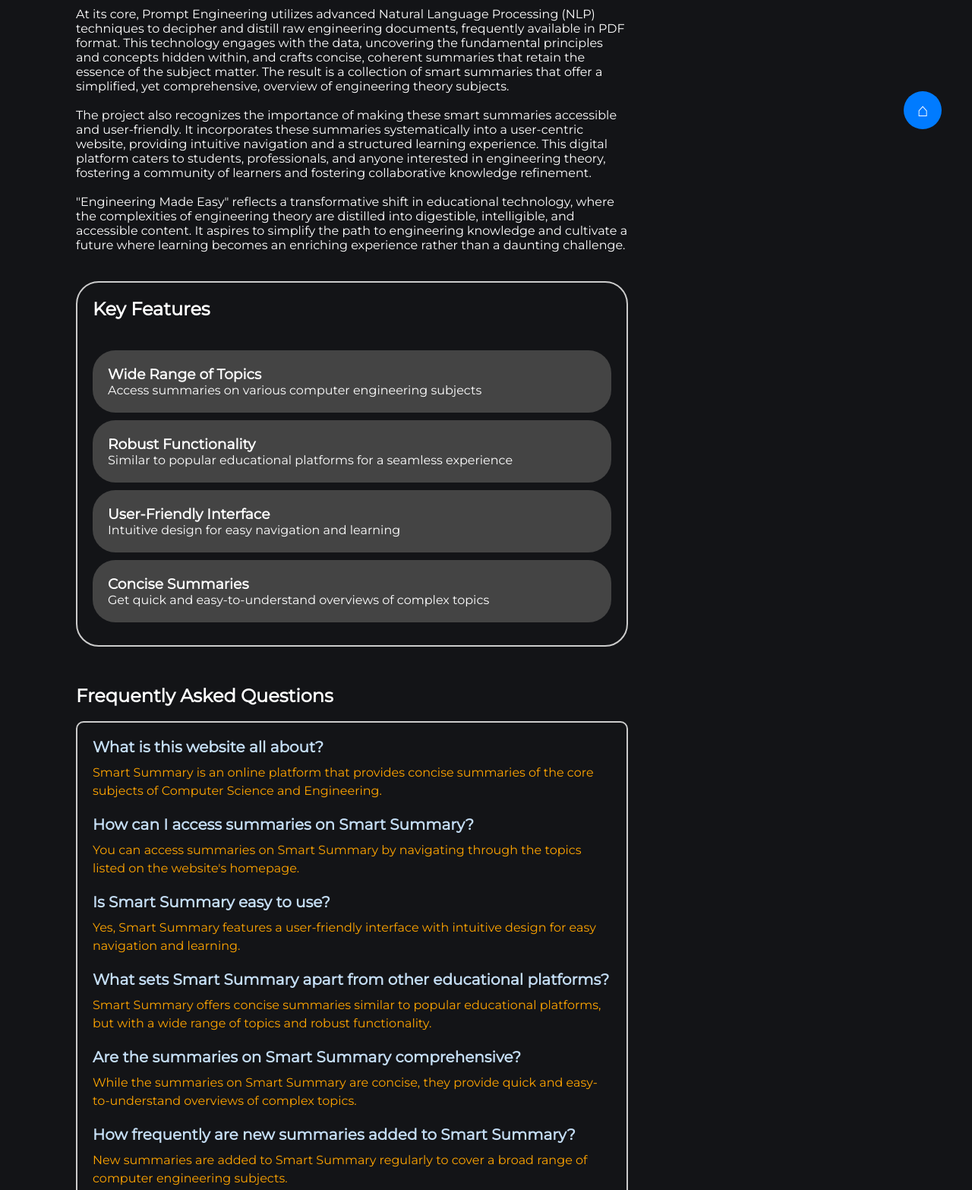
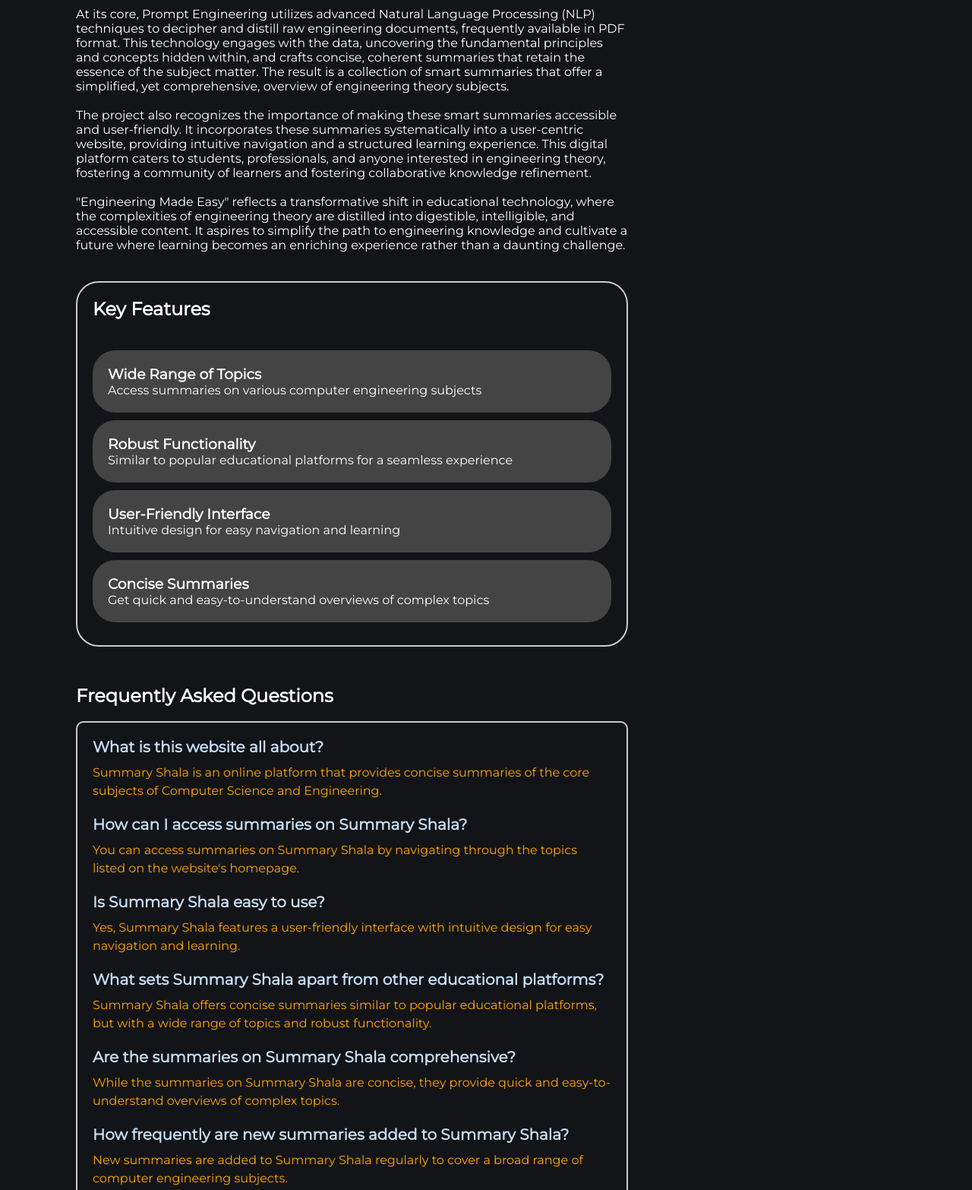
Before and after one commit to Ashutosh-Raut/Smart-Summary, a plain HTML site: page about.html in a window 1280 px wide. Shown: the part 540-2106 px from the top of the page at 76% size. Drawn offline with nearby package versions, Linux system fonts and the light colour scheme.

Commit message:
Add files via upload

```diff
--- a/about.html
+++ b/about.html
@@ -36,7 +36,7 @@
     <!-- code -->
     <link rel="stylesheet" href="https://fonts.googleapis.com/css2?family=Material+Symbols+Rounded:opsz,wght,FILL,GRAD@20..48,100..700,0..1,-50..200">
 
-    <title>Smart Summary</title>
+    <title>Summary Shala</title>
 </head>
 
 <body>
@@ -57,7 +57,7 @@
 
             </ul>
 
-            <div id="logo"><a href="main.html"><img src="logo.png" height="55px" width="65px"></a></div>
+            <div id="logo"><a href="index.html"><img src="logo.png" height="55px" width="65px"></a></div>
 
             <ul class="interactions">
 
@@ -141,27 +141,27 @@
                         <div class="faq-container">
                             <div class="faq-question">
                                 <h3>What is this website all about?</h3>
-                                <p>Smart Summary is an online platform that provides concise summaries of the core subjects of Computer Science and Engineering.</p>
+                                <p>Summary Shala is an online platform that provides concise summaries of the core subjects of Computer Science and Engineering.</p>
                             </div>
                             <div class="faq-question">
-                                <h3>How can I access summaries on Smart Summary?</h3>
-                                <p>You can access summaries on Smart Summary by navigating through the topics listed on the website's homepage.</p>
+                                <h3>How can I access summaries on Summary Shala?</h3>
+                                <p>You can access summaries on Summary Shala by navigating through the topics listed on the website's homepage.</p>
                             </div>
                             <div class="faq-question">
-                                <h3>Is Smart Summary easy to use?</h3>
-                                <p>Yes, Smart Summary features a user-friendly interface with intuitive design for easy navigation and learning.</p>
+                                <h3>Is Summary Shala easy to use?</h3>
+                                <p>Yes, Summary Shala features a user-friendly interface with intuitive design for easy navigation and learning.</p>
                             </div>
                             <div class="faq-question">
-                                <h3>What sets Smart Summary apart from other educational platforms?</h3>
-                                <p>Smart Summary offers concise summaries similar to popular educational platforms, but with a wide range of topics and robust functionality.</p>
+                                <h3>What sets Summary Shala apart from other educational platforms?</h3>
+                                <p>Summary Shala offers concise summaries similar to popular educational platforms, but with a wide range of topics and robust functionality.</p>
                             </div>
                             <div class="faq-question">
-                                <h3>Are the summaries on Smart Summary comprehensive?</h3>
-                                <p>While the summaries on Smart Summary are concise, they provide quick and easy-to-understand overviews of complex topics.</p>
+                                <h3>Are the summaries on Summary Shala comprehensive?</h3>
+                                <p>While the summaries on Summary Shala are concise, they provide quick and easy-to-understand overviews of complex topics.</p>
                             </div>
                             <div class="faq-question">
-                                <h3>How frequently are new summaries added to Smart Summary?</h3>
-                                <p>New summaries are added to Smart Summary regularly to cover a broad range of computer engineering subjects.</p>
+                                <h3>How frequently are new summaries added to Summary Shala?</h3>
+                                <p>New summaries are added to Summary Shala regularly to cover a broad range of computer engineering subjects.</p>
                             </div>
                         </div>
                     </section>
@@ -184,7 +184,7 @@
 
 
             </div>
-            <a href="main.html" class="home-button">&#8962;</a>
+
         </div>
 
     </main>
--- a/style.css
+++ b/style.css
@@ -943,23 +943,3 @@ hr {
 .feature h3 {
     margin-top: 0;
 }
-
-
-
-.home-button {
-    display: inline-block;
-    width: 50px;
-    height: 50px;
-    border-radius: 50%;
-    background-color: #007bff; /* You can change the color */
-    text-align: center;
-    line-height: 50px;
-    text-decoration: none;
-    font-size: 24px; /* Adjust the font size as needed */
-    color: white; /* Change the color of the home icon */
-
-    position: fixed;
-    right: 40px;
-    top: 660px;
-
-  }
```
Also changed, not shown: ai.html (+3 -3 lines), cc.html (+3 -3 lines), cn.html (+3 -3 lines), daa.html (+3 -3 lines), dbs.html (+3 -3 lines), dsa.html (+3 -3 lines), index.html (+1 -1 lines), ml.html (+3 -3 lines), oops.html (+3 -3 lines), os.html (+3 -3 lines), se.html (+3 -3 lines).
